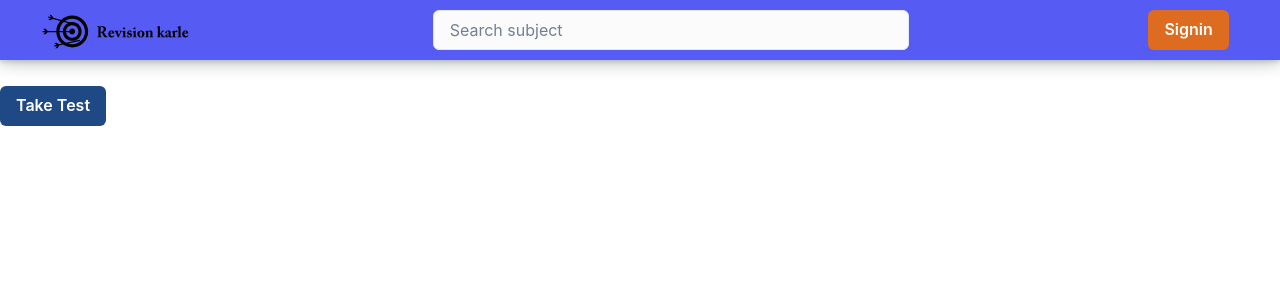
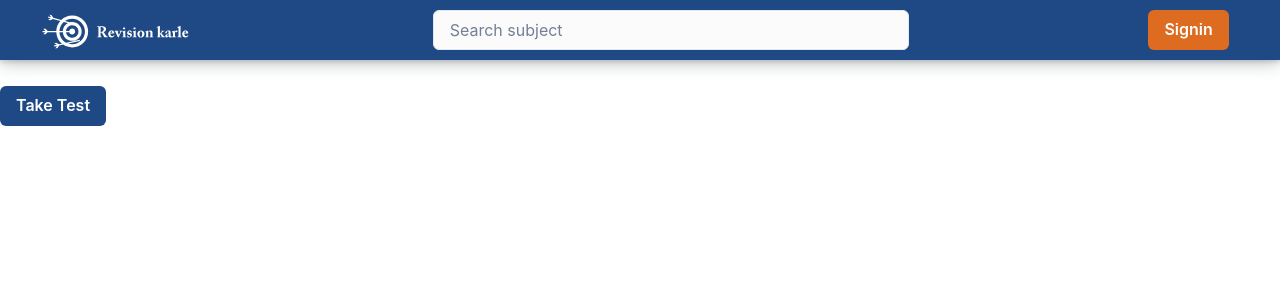
Before and after one commit to AakaShVSh/testwala, a React (Create React App) app: page / in a window 1280 px wide. Shown: the top 300 px of the page. Built offline with nearby package versions, Linux system fonts and the light colour scheme.

Commit message:
nav edit

```diff
--- a/src/components/Home.jsx
+++ b/src/components/Home.jsx
@@ -11,4 +11,3 @@ const Home = () => {
 };
 
 export default Home;
-// 87807
--- a/src/components/Navbar.jsx
+++ b/src/components/Navbar.jsx
@@ -24,7 +24,7 @@ const Navbar = () => {
         // color={"#5c4ce3"}
         display={"flex"}
         justifyContent={"space-between"}
-        bg="#565bf4"
+        bg="#1f4985"
         boxShadow="rgba(14, 30, 37, 0.12) 0px 2px 4px 0px, rgba(14, 30, 37, 0.32) 0px 2px 16px 0px"
 
       >
@@ -32,17 +32,17 @@ const Navbar = () => {
           boxSize={"sm"}
           w={{ base: "40%", md: "22%", lg: "13%" }}
           h={"auto"}
-          bg="#565bf4"
+          bg="#1f4985"
         >
           {" "}
-          <Image src={logo} bg={"#565bf4"} fontColor={"White"} alt="logo" />
+          <Image src={logo} bg={"#1f4985"} pb={"3%"} fontColor={"White"} alt="logo" />
         </Box>
         <Box
           as={"b"}
 
           mb={"10px"}
           w={"40%"}
-          bg="#565bf4"
+          bg="#1f4985"
           visibility={{ base: "hidden", md: "visible", lg: "visible" }}
         >
           <Input type="search"  placeholder="Search subject" w="100%" bg="#fbfbfb" />
```
Also changed, not shown: src/logo.svg.
